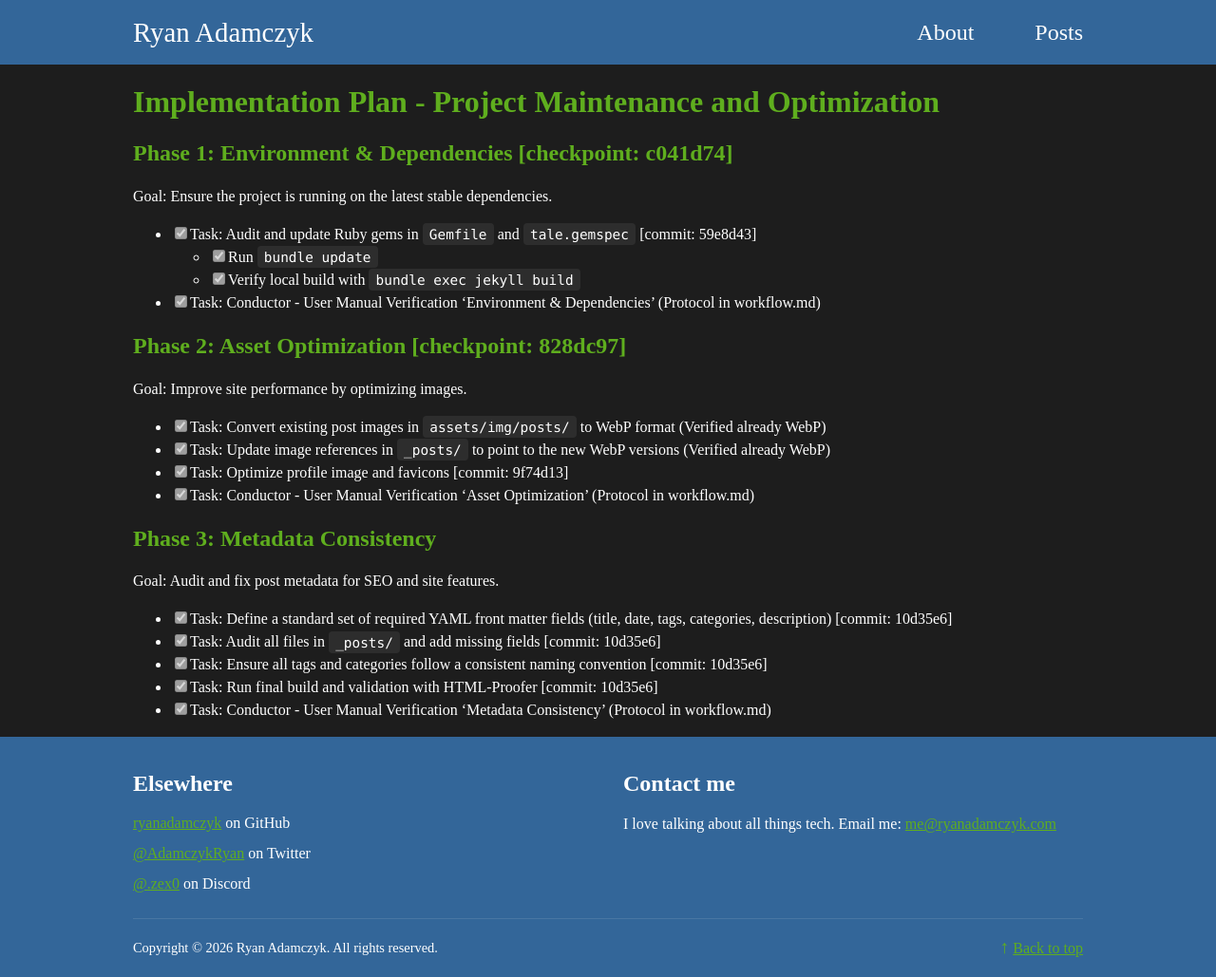
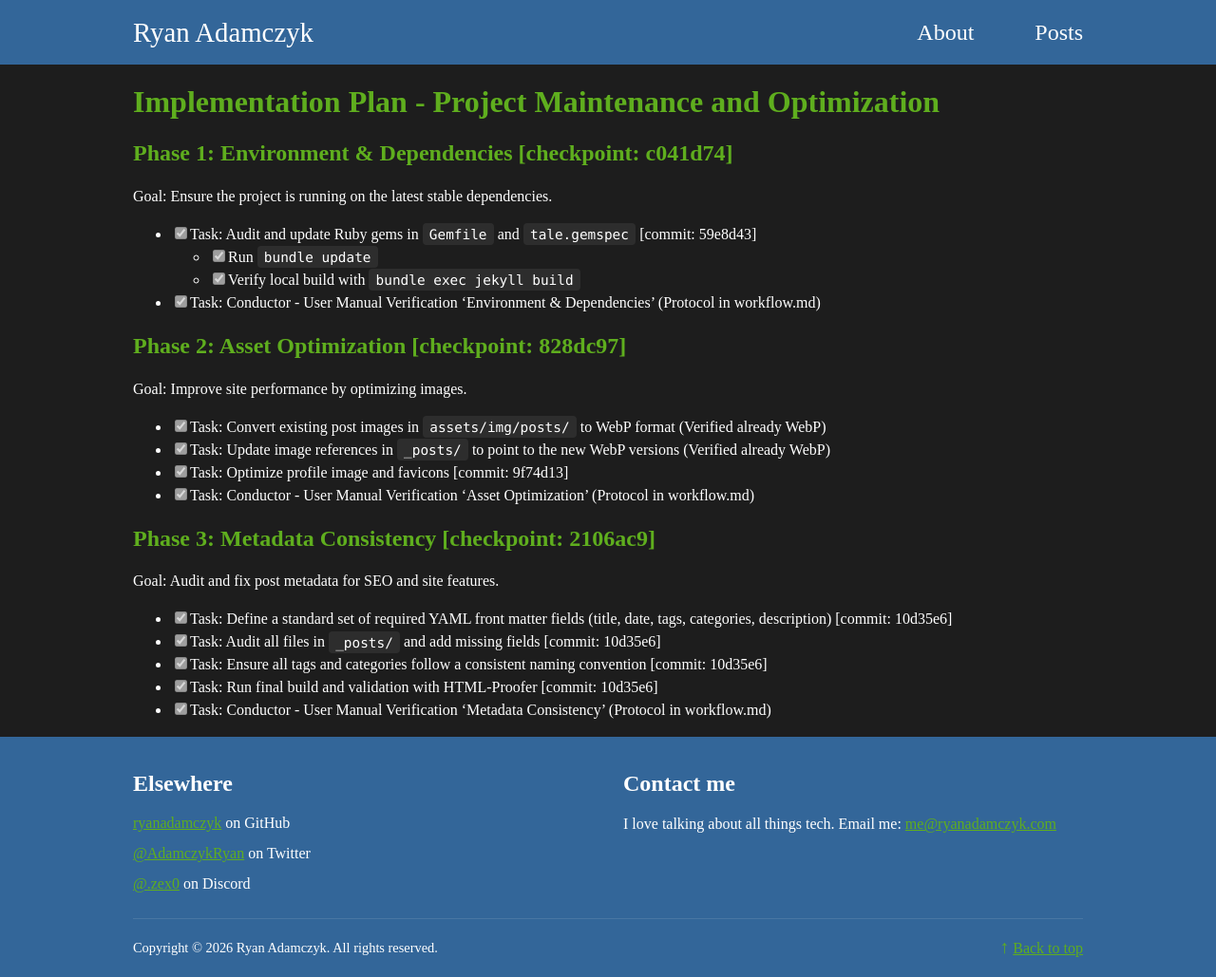
Before and after one commit to ryanadamczyk/ryanadamczyk.github.io, a Jekyll site: the page built from conductor/tracks/maintenance_20260114/plan.md, in a window 1280 px wide. Shown: the whole page at 95% size. Built offline with Jekyll 4.4.1, drawn with Linux system fonts in a browser that asks for light colours; our own code applies the rules of GitHub Pages for plain Markdown files.

Commit message:
conductor(plan): Mark phase 'Metadata Consistency' as complete

```diff
--- a/conductor/tracks/maintenance_20260114/plan.md
+++ b/conductor/tracks/maintenance_20260114/plan.md
@@ -16,7 +16,7 @@ Goal: Improve site performance by optimizing images.
 - [x] Task: Optimize profile image and favicons [commit: 9f74d13]
 - [x] Task: Conductor - User Manual Verification 'Asset Optimization' (Protocol in workflow.md)
 
-## Phase 3: Metadata Consistency
+## Phase 3: Metadata Consistency [checkpoint: 2106ac9]
 Goal: Audit and fix post metadata for SEO and site features.
 
 - [x] Task: Define a standard set of required YAML front matter fields (title, date, tags, categories, description) [commit: 10d35e6]
```
